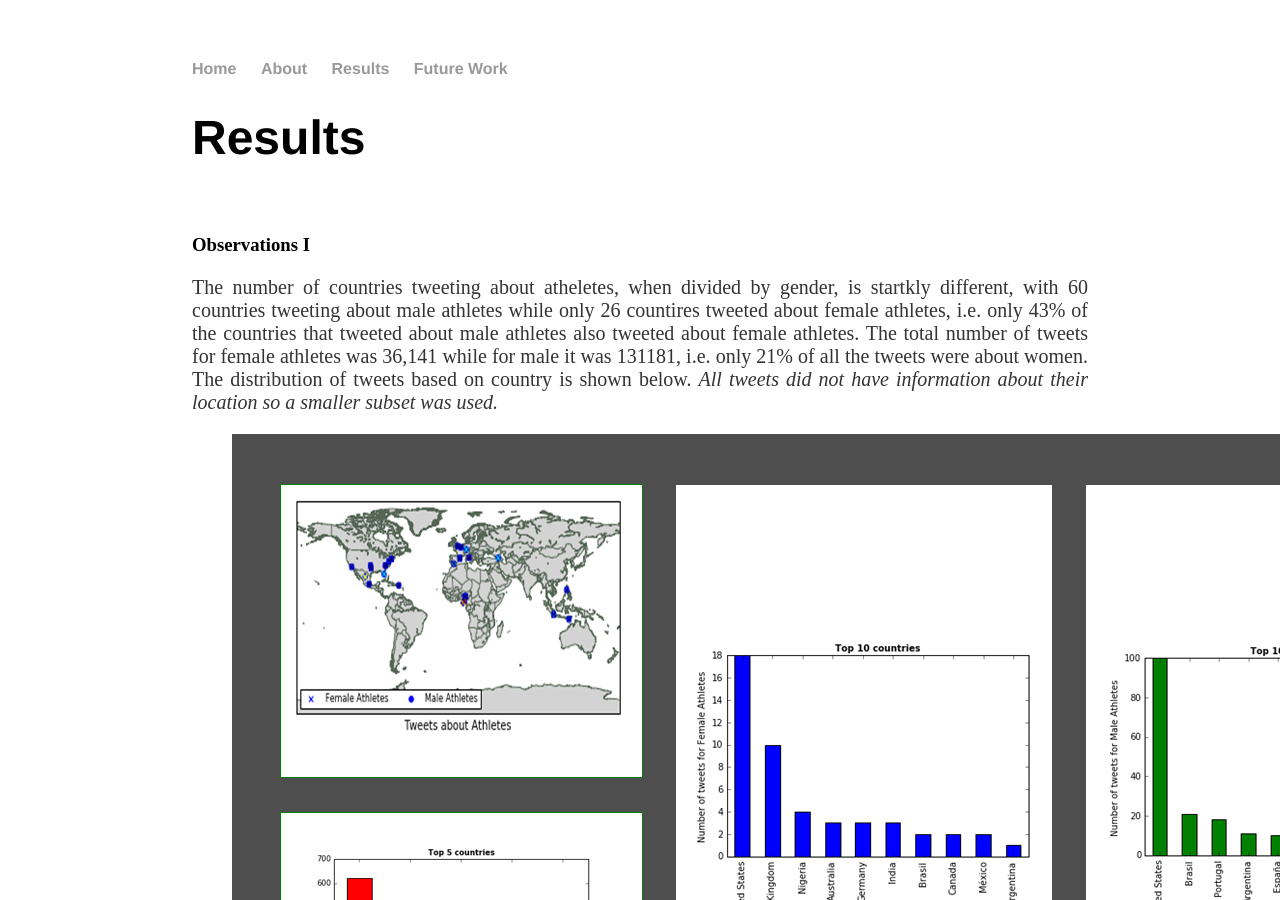
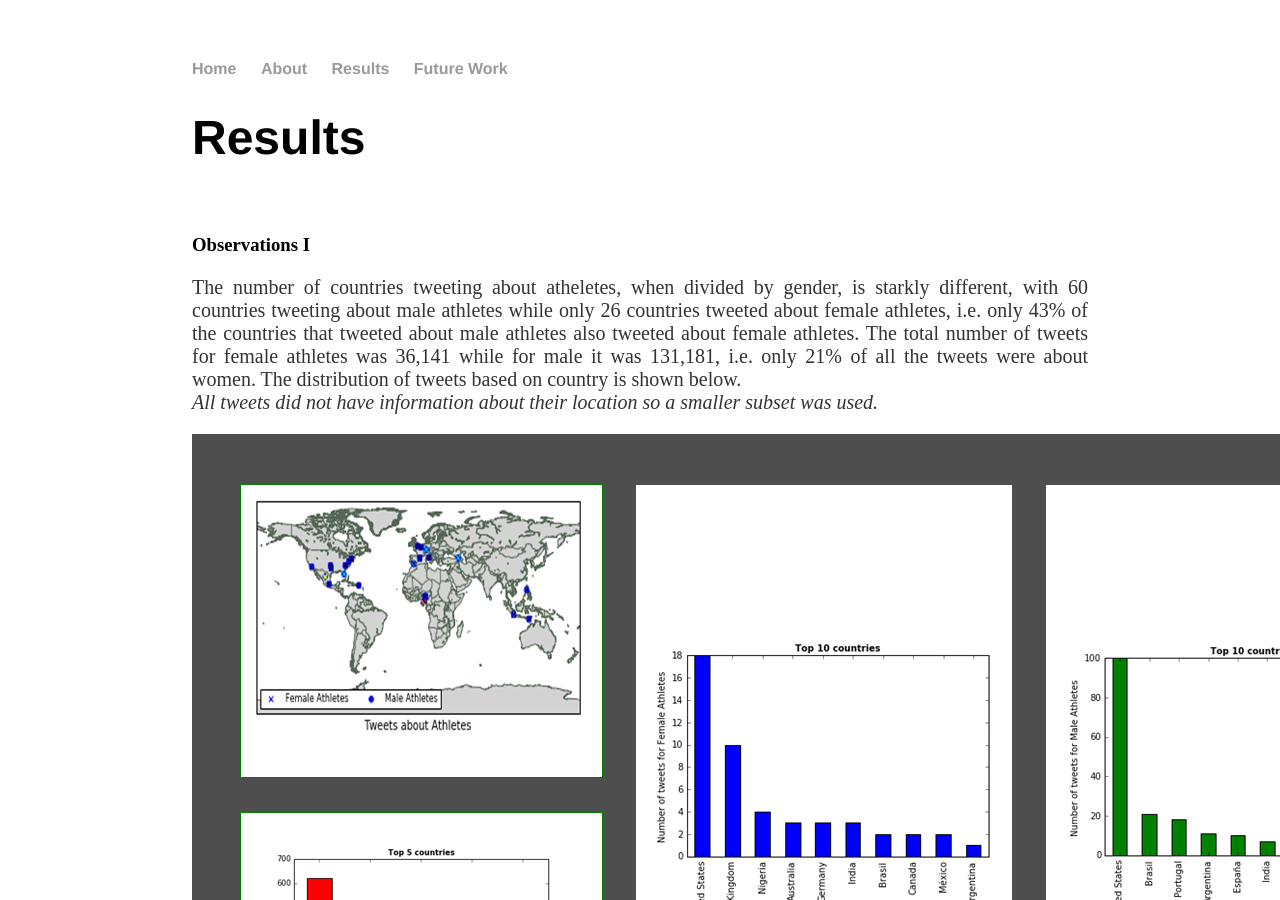
Before and after one commit to SreyaG/SportTweet, a Jekyll site: the page built from results/index.html, in a window 1280 px wide and 900 px high. Built offline with Jekyll 4.4.1, drawn with Linux system fonts in a browser that asks for light colours.

Commit message:
Update index.html

```diff
--- a/results/index.html
+++ b/results/index.html
@@ -6,15 +6,15 @@
 	<h1>Results</h1>
 	<br>
 	<h3> Observations I</h3>
-	<p> The number of countries tweeting about atheletes, when divided by gender, is startkly different, with 60 countries tweeting about male athletes
-	 while only 26 countires tweeted about female athletes, i.e. only 43% of the countries that tweeted about male athletes also tweeted about female athletes.
-	 The total number of tweets for female athletes was 36,141 while for male it was 131181, i.e. only 21% of all the tweets were about women. The distribution of
-	 tweets based on country is shown below. <i>All tweets did not have information about their location so a smaller subset was used.</i>
+	<p> The number of countries tweeting about atheletes, when divided by gender, is starkly different, with 60 countries tweeting about male athletes
+	 while only 26 countries tweeted about female athletes, i.e. only 43% of the countries that tweeted about male athletes also tweeted about female athletes.
+	 The total number of tweets for female athletes was 36,141 while for male it was 131,181, i.e. only 21% of all the tweets were about women. The distribution of
+	 tweets based on country is shown below. <br> <i>All tweets did not have information about their location so a smaller subset was used.</i>
 	</p>
-		<figure>
+		<div class=figure>
   		<img src="/SportTweet/images/observation1.png" alt="pic 1" >
   		<figcaption>Fig 1: Gender based tweet distribution based on location.</figcaption>
-	</figure>
+	</div>
 	<br>
 	<h3> Observations II </h3>
 	<p>
@@ -30,26 +30,26 @@
     and 60.8% neutral tweets, which is an insignificant amount of change.
 	This highlights the harsher criticism towards female athletes than their male counterparts.
 	</p>
-	<figure>
+	<div class=figure>
   		<img src="/SportTweet/images/observation2.png" alt="pic 2" >
   		<figcaption>Fig 2: Gender based distribution of tweet sentiment.</figcaption>
-	</figure>
+	</div>
 	<br>
 	<h3> Observations III </h3>
 	<p>
 	A study of sentiment of tweets athletes further classified by region. USA has the highest number of tweets for both male and female athletes. India, Nigeria along with countries rated higher in
 	gender equality  namely USA, UK, and Germany show positive sentiments with regards to female athletes.
 	</p>
-	<figure>
+	<div class=figure>
   		<img src="/SportTweet/images/observation3.png" alt="pic 3" >
   		<figcaption>Fig 3: Sentiment distribution of tweets for countries based on gender.</figcaption>
-	</figure>
+	</div>
 	<h3> Observations IV </h3>
 	<p>
 	An observation of the timelines of the tweets show, most tweets irresective of countries, are tweeted at nights.
 	</p>
-	<figure>
+	<div class=figure>
   		<img src="/SportTweet/images/observation4.png" alt="pic 4" >
   		<figcaption>Fig 4: - Sentiment distribution of tweets based on time of day and country.</figcaption>
-	</figure>
+	</div>
 </div><!-- /.blurb -->
```
